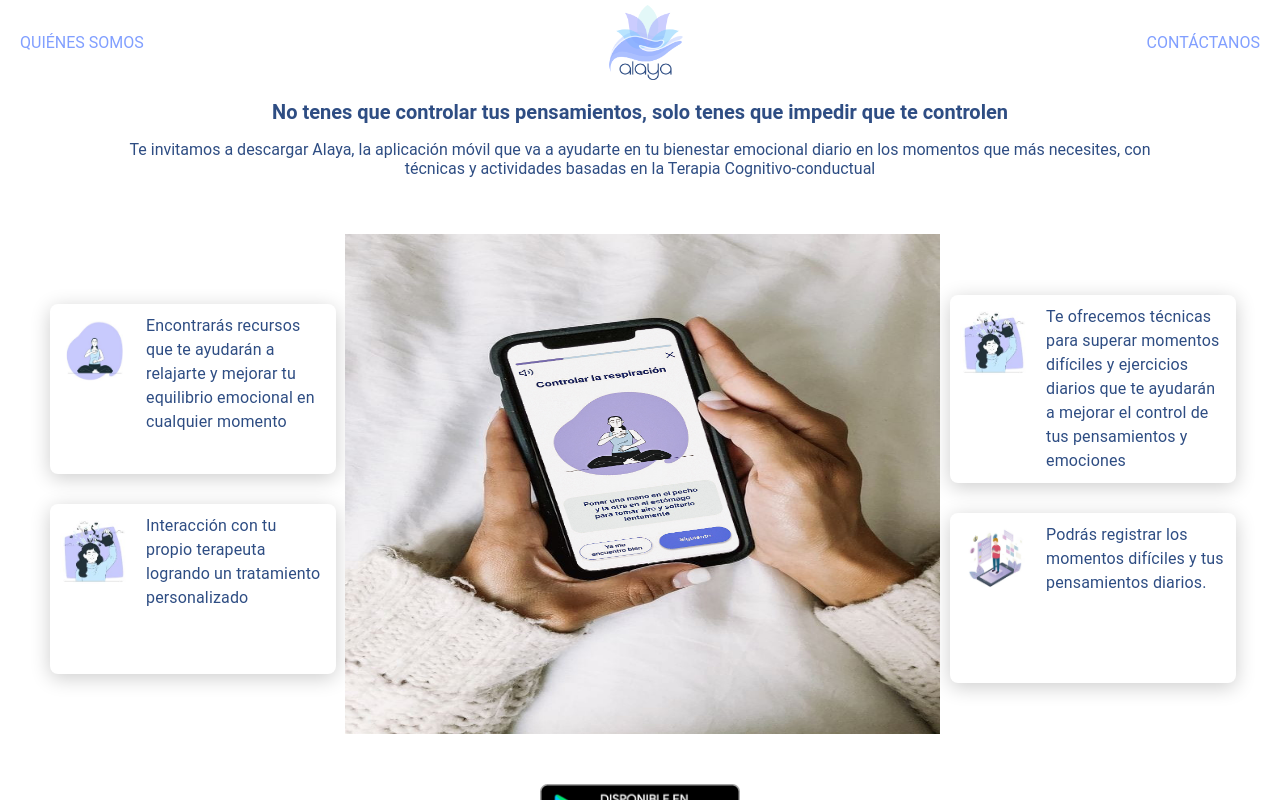
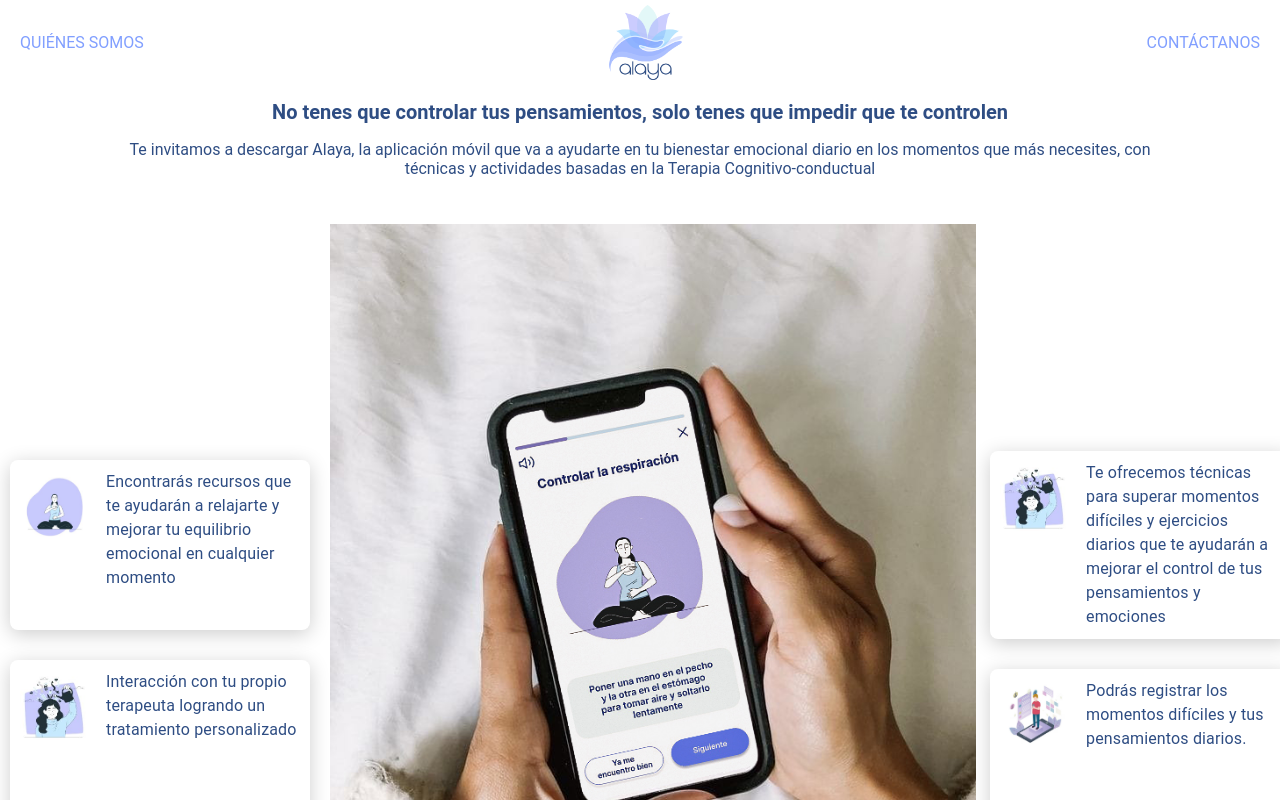
Before and after one commit to FlorSantamaria/LandingPage, a React (Create React App) app: page / in a window 1280 px wide. Shown: the top 800 px of the page. Built offline with nearby package versions, Linux system fonts and the light colour scheme.

Commit message:
arreglo anchos

```diff
--- a/src/components/Beneficios/index.tsx
+++ b/src/components/Beneficios/index.tsx
@@ -26,7 +26,7 @@ const CustomCard = styled(Card)(({ }) => ({
   padding: '10px',
   marginBottom: '10px',
   backgroundColor: 'white',
-  width: '300px',
+  width: '100%',
 }));
 
 
@@ -36,7 +36,7 @@ const isMobile = useMediaQuery({ query: '(max-width: 768px)' });
   return (
     <div style={{paddingLeft: '10px', paddingRight: '10px'}}>
 
-    <CustomCard elevation={0} style={{minHeight: isMobile? undefined : '150px',width: isMobile ? '92%' : '95%'}}>
+    <CustomCard elevation={0} style={{minHeight: isMobile? undefined : '150px',width: isMobile ? '92%' : '100%'}}>
       <CardContent sx={{ p:0, '&:last-child': { pb: 0 }}}>
       <div className="row">
       <img
--- a/src/page/DesktopComponent/styles.css
+++ b/src/page/DesktopComponent/styles.css
@@ -45,9 +45,9 @@
     display: flex;
     justify-content: space-between; /* Para colocar las cards a los lados de la imagen */
     align-items: center;
-    width: 100%;
-    max-width: 1200px; /* Limitar el ancho total */
-    margin: 40px 0; /* Espaciado vertical */
+     max-width: 100%; /* Permite que ocupe todo el ancho */
+  margin: 0; /* Elimina márgenes */
+  padding: 0; /* Elimina relleno */
 }
 
 .containerButton {
@@ -144,20 +144,22 @@ h5 {
 .image-container {
     width: 40%;
     text-align: center;
+    margin-top: 20px;
     /* margin-bottom: 10px;
     margin-top: -10px; */
     display: flex;
     justify-content: center;
     align-items: center;
     flex-grow: 1;
+    text-align: center;
+    align-content: center;
 }
 
 .responsive-image {
-    max-width: 100%;
-    height: auto;
-    max-height: 500px; /* Controlar la altura máxima de la imagen */
+    max-width: 95%;
+    /* height: auto; */
     margin: 0 auto;
-    margin-left: 5px
+    margin-right: 4px;
 }
 
 .logo {
```
